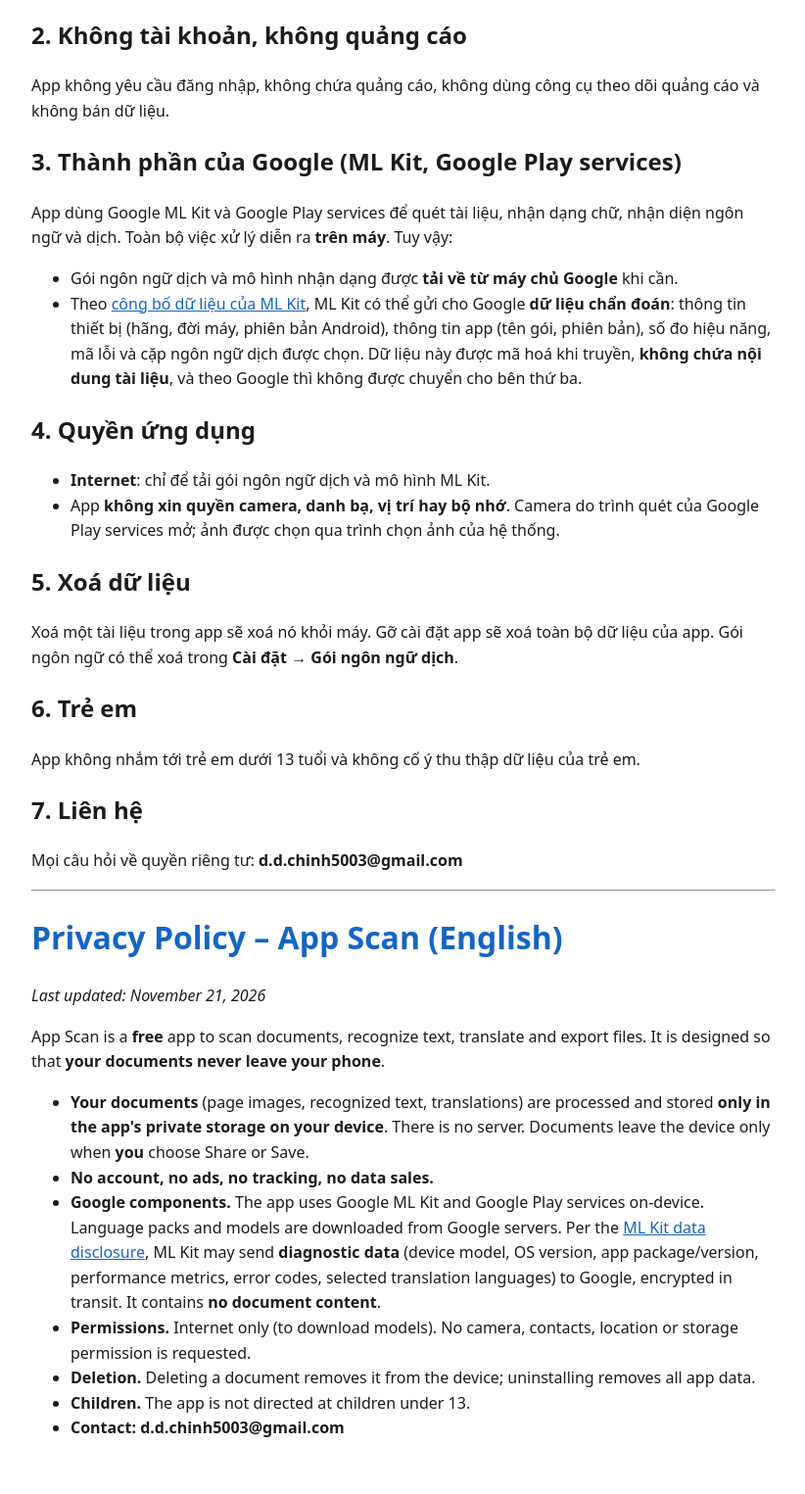
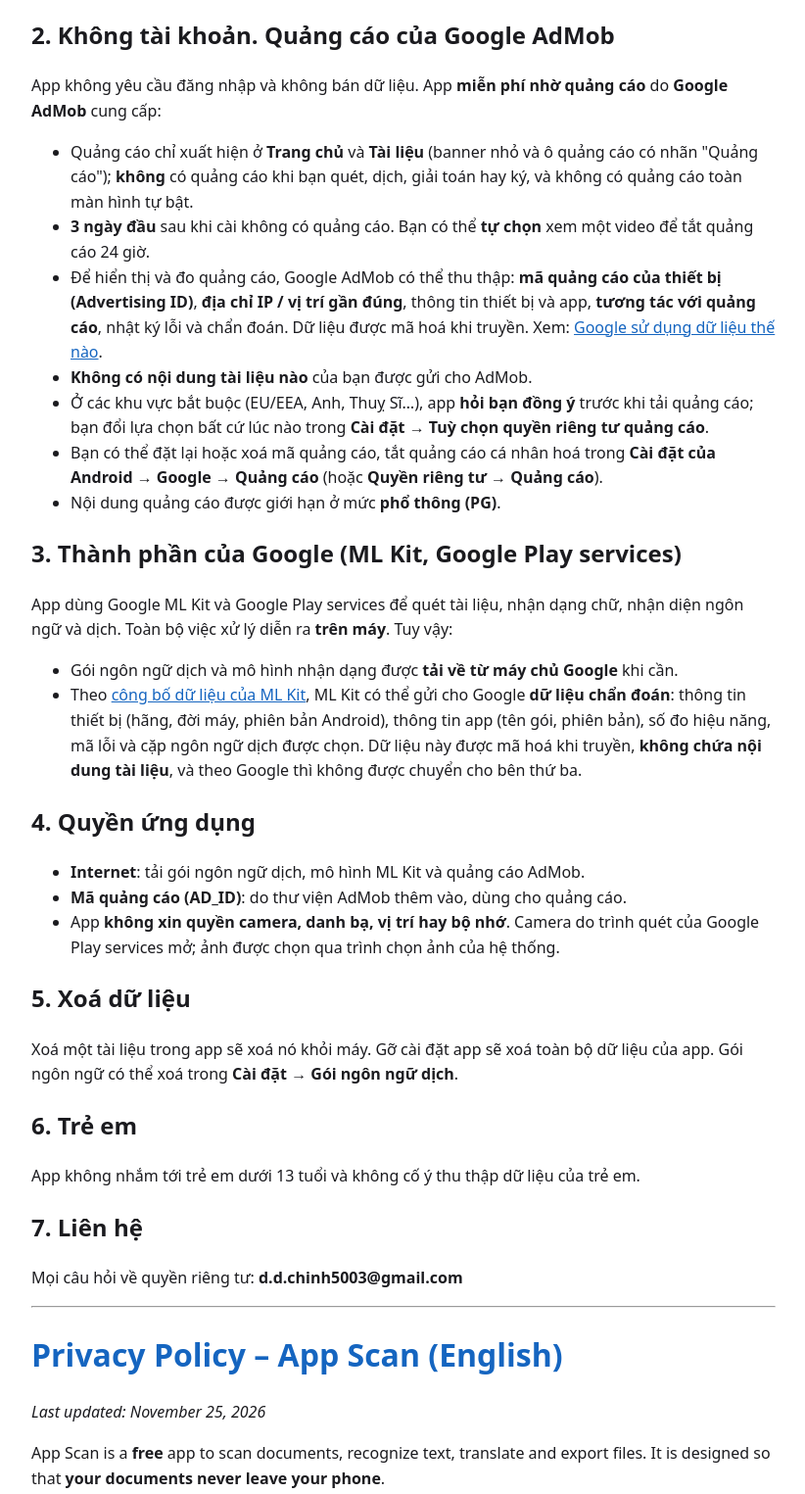
Before and after one commit to ducchinh-ai/appscan-privacy, a plain HTML site: page index.html in a window 1280 px wide. Shown: the part 432-1957 px from the top of the page at 98% size, without its empty margins (228-1050 px from the left). Before the commit the page ends 1935 px from the top, so only its background shows below. Drawn offline with Linux system fonts and the light colour scheme.

Commit message:
Cập nhật chính sách: quảng cáo Google AdMob

```diff
--- a/index.html
+++ b/index.html
@@ -4,7 +4,7 @@
 <style>body{font-family:system-ui,sans-serif;max-width:760px;margin:2rem auto;padding:0 1rem;line-height:1.6;color:#1b1b1f}h1{color:#1565c0}a{color:#1565c0}</style>
 </head><body>
 <h1>Chính sách quyền riêng tư – App Scan</h1>
-<p><em>Cập nhật: 21/11/2026</em></p>
+<p><em>Cập nhật: 25/11/2026</em></p>
 <p>App Scan là ứng dụng <strong>miễn phí</strong> để quét tài liệu, nhận dạng chữ, dịch và xuất file. Chúng tôi thiết kế app để <strong>tài liệu của bạn không rời khỏi điện thoại</strong>.</p>
 <h2>1. Tài liệu của bạn</h2>
 <ul>
@@ -13,8 +13,17 @@
 <li>Tài liệu chỉ rời khỏi máy khi <strong>chính bạn</strong> bấm "Chia sẻ" hoặc "Lưu vào máy" tới nơi bạn chọn.</li>
 <li>Nếu bạn bật sao lưu Android, hệ điều hành có thể sao lưu tài liệu vào tài khoản Google của bạn theo cài đặt của chính bạn.</li>
 </ul>
-<h2>2. Không tài khoản, không quảng cáo</h2>
-<p>App không yêu cầu đăng nhập, không chứa quảng cáo, không dùng công cụ theo dõi quảng cáo và không bán dữ liệu.</p>
+<h2>2. Không tài khoản. Quảng cáo của Google AdMob</h2>
+<p>App không yêu cầu đăng nhập và không bán dữ liệu. App <strong>miễn phí nhờ quảng cáo</strong> do <strong>Google AdMob</strong> cung cấp:</p>
+<ul>
+<li>Quảng cáo chỉ xuất hiện ở <strong>Trang chủ</strong> và <strong>Tài liệu</strong> (banner nhỏ và ô quảng cáo có nhãn "Quảng cáo"); <strong>không</strong> có quảng cáo khi bạn quét, dịch, giải toán hay ký, và không có quảng cáo toàn màn hình tự bật.</li>
+<li><strong>3 ngày đầu</strong> sau khi cài không có quảng cáo. Bạn có thể <strong>tự chọn</strong> xem một video để tắt quảng cáo 24 giờ.</li>
+<li>Để hiển thị và đo quảng cáo, Google AdMob có thể thu thập: <strong>mã quảng cáo của thiết bị (Advertising ID)</strong>, <strong>địa chỉ IP / vị trí gần đúng</strong>, thông tin thiết bị và app, <strong>tương tác với quảng cáo</strong>, nhật ký lỗi và chẩn đoán. Dữ liệu được mã hoá khi truyền. Xem: <a href="https://policies.google.com/technologies/partner-sites">Google sử dụng dữ liệu thế nào</a>.</li>
+<li><strong>Không có nội dung tài liệu nào</strong> của bạn được gửi cho AdMob.</li>
+<li>Ở các khu vực bắt buộc (EU/EEA, Anh, Thuỵ Sĩ…), app <strong>hỏi bạn đồng ý</strong> trước khi tải quảng cáo; bạn đổi lựa chọn bất cứ lúc nào trong <strong>Cài đặt → Tuỳ chọn quyền riêng tư quảng cáo</strong>.</li>
+<li>Bạn có thể đặt lại hoặc xoá mã quảng cáo, tắt quảng cáo cá nhân hoá trong <strong>Cài đặt của Android → Google → Quảng cáo</strong> (hoặc <strong>Quyền riêng tư → Quảng cáo</strong>).</li>
+<li>Nội dung quảng cáo được giới hạn ở mức <strong>phổ thông (PG)</strong>.</li>
+</ul>
 <h2>3. Thành phần của Google (ML Kit, Google Play services)</h2>
 <p>App dùng Google ML Kit và Google Play services để quét tài liệu, nhận dạng chữ, nhận diện ngôn ngữ và dịch. Toàn bộ việc xử lý diễn ra <strong>trên máy</strong>. Tuy vậy:</p>
 <ul>
@@ -23,7 +32,8 @@
 </ul>
 <h2>4. Quyền ứng dụng</h2>
 <ul>
-<li><strong>Internet</strong>: chỉ để tải gói ngôn ngữ dịch và mô hình ML Kit.</li>
+<li><strong>Internet</strong>: tải gói ngôn ngữ dịch, mô hình ML Kit và quảng cáo AdMob.</li>
+<li><strong>Mã quảng cáo (AD_ID)</strong>: do thư viện AdMob thêm vào, dùng cho quảng cáo.</li>
 <li>App <strong>không xin quyền camera, danh bạ, vị trí hay bộ nhớ</strong>. Camera do trình quét của Google Play services mở; ảnh được chọn qua trình chọn ảnh của hệ thống.</li>
 </ul>
 <h2>5. Xoá dữ liệu</h2>
@@ -34,13 +44,13 @@
 <p>Mọi câu hỏi về quyền riêng tư: <strong>d.d.chinh5003@gmail.com</strong></p>
 <hr>
 <h1>Privacy Policy – App Scan (English)</h1>
-<p><em>Last updated: November 21, 2026</em></p>
+<p><em>Last updated: November 25, 2026</em></p>
 <p>App Scan is a <strong>free</strong> app to scan documents, recognize text, translate and export files. It is designed so that <strong>your documents never leave your phone</strong>.</p>
 <ul>
 <li><strong>Your documents</strong> (page images, recognized text, translations) are processed and stored <strong>only in the app's private storage on your device</strong>. There is no server. Documents leave the device only when <strong>you</strong> choose Share or Save.</li>
-<li><strong>No account, no ads, no tracking, no data sales.</strong></li>
+<li><strong>No account, no data sales. Ads by Google AdMob.</strong> The app is free thanks to ads shown only on the Home and Documents screens (a small banner and clearly labeled native ads) — never while scanning, translating, solving or signing, and no full-screen ads. No ads during the first 3 days; you can optionally watch a video to turn ads off for 24 hours. To serve and measure ads, Google AdMob may collect the device <strong>Advertising ID</strong>, <strong>IP address / approximate location</strong>, device and app information, <strong>ad interactions</strong>, crash logs and diagnostics, encrypted in transit (<a href="https://policies.google.com/technologies/partner-sites">how Google uses data</a>). <strong>No document content is sent to AdMob.</strong> Where required (EU/EEA, UK, Switzerland…) the app asks for consent first; change it any time in <strong>Settings → Ad privacy options</strong>. You can reset or delete your Advertising ID in Android settings. Ad content is limited to the <strong>PG</strong> rating.</li>
 <li><strong>Google components.</strong> The app uses Google ML Kit and Google Play services on-device. Language packs and models are downloaded from Google servers. Per the <a href="https://developers.google.com/ml-kit/android-data-disclosure">ML Kit data disclosure</a>, ML Kit may send <strong>diagnostic data</strong> (device model, OS version, app package/version, performance metrics, error codes, selected translation languages) to Google, encrypted in transit. It contains <strong>no document content</strong>.</li>
-<li><strong>Permissions.</strong> Internet only (to download models). No camera, contacts, location or storage permission is requested.</li>
+<li><strong>Permissions.</strong> Internet (models, language packs and ads) and Advertising ID (added by the AdMob SDK). No camera, contacts, location or storage permission is requested.</li>
 <li><strong>Deletion.</strong> Deleting a document removes it from the device; uninstalling removes all app data.</li>
 <li><strong>Children.</strong> The app is not directed at children under 13.</li>
 <li><strong>Contact:</strong> <strong>d.d.chinh5003@gmail.com</strong></li></ul>
```
